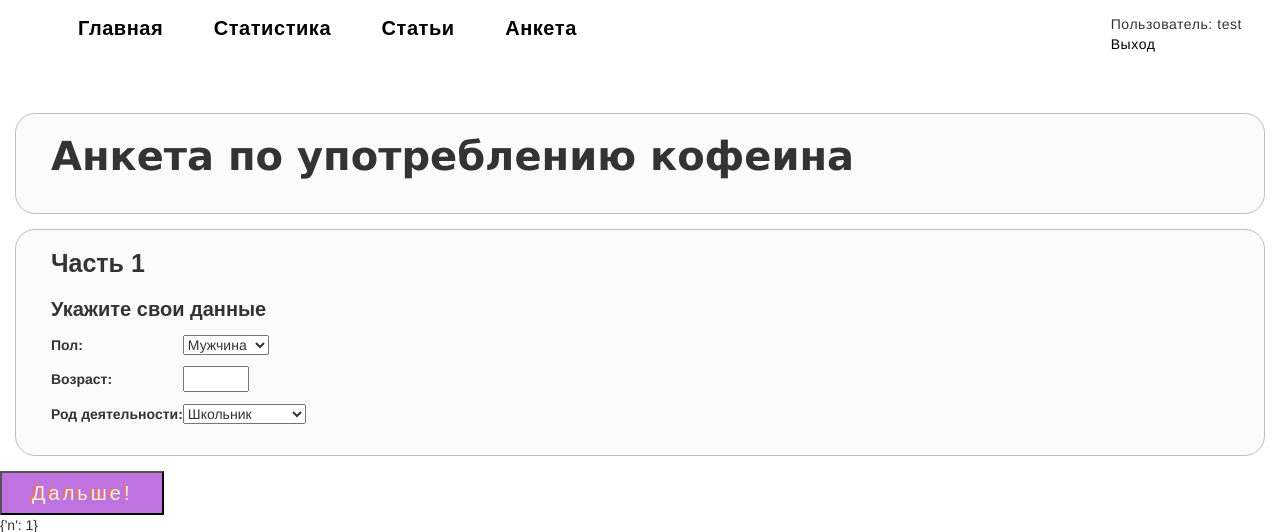
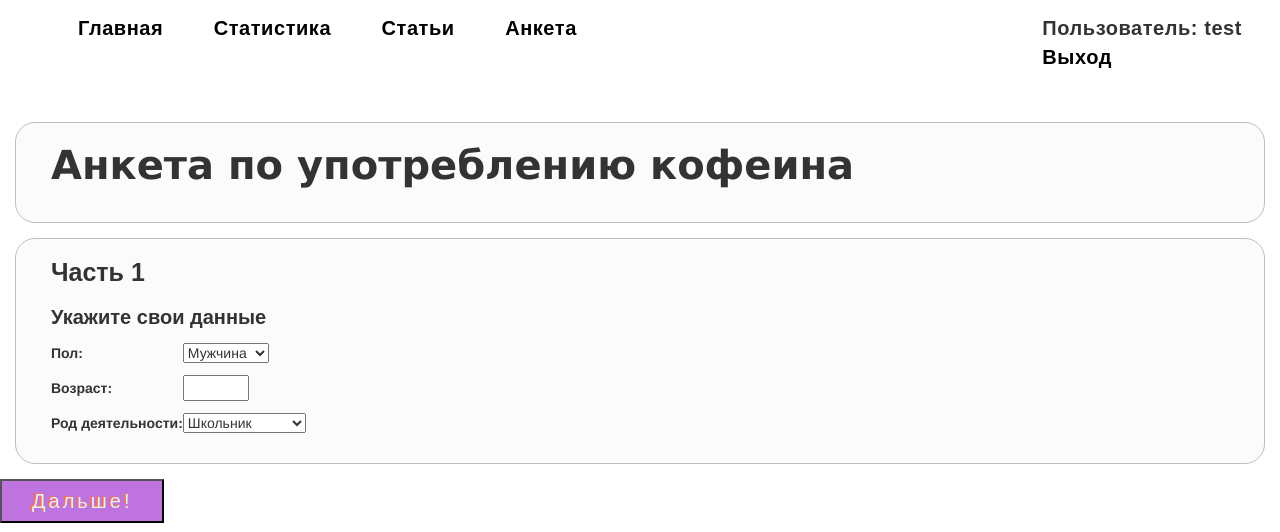
Before and after one commit to Moria-Mel/Caffeine, a Django app: page /caffeine/questionary/ in a window 1280 px wide. Shown: the top 532 px of the page. Run offline with Django 3.2, Linux system fonts and the light colour scheme; a user stored in the database is signed in; some libraries are stand-ins or nearby versions.

Commit message:
extra data fix

```diff
--- a/caffeine/templates/base_generic.html
+++ b/caffeine/templates/base_generic.html
@@ -31,8 +31,8 @@
 
         <menu class="reg_class">
           {% if user.is_authenticated %}
-          <li class="reg_li_class">Пользователь: {{ user.get_username }}<li>
-          <li class="reg_li_class"><a href="{% url 'logout'%}?next={{request.path}}">Выход</a></li>
+          <li class="reg_li_class letters_sb">Пользователь: {{ user.get_username }}<li>
+          <li class="reg_li_class"><a class="letters_sb" href="{% url 'logout'%}?next={{request.path}}">Выход</a></li>
           {% else %}
           <li class="reg_li_class"><a class="letters_sb" href="{% url 'login'%}?next={{request.path}}">Вход</a></li>
           <li class="reg_li_class"><a class="letters_sb" href="{% url 'registration' %}">Регистрация</a></li>{% endif %}
--- a/caffeine/templates/questionary_base.html
+++ b/caffeine/templates/questionary_base.html
@@ -31,6 +31,5 @@
     </div>
 
 </form>
-{{ data }}
 
 {% endblock %}
```
